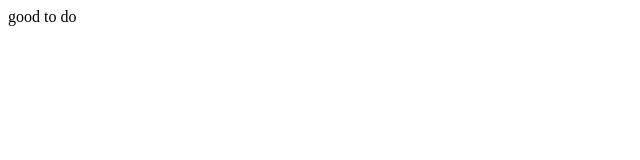
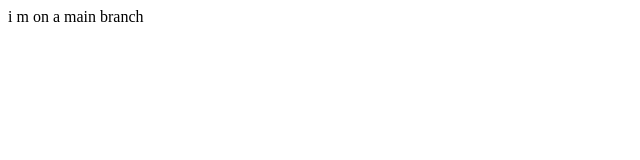
Before and after one commit to Samyakulkarni/test, a plain HTML site: page index.html in a window 1280 px wide. Shown: the full height of the page, 0-640 px from the left. Drawn offline with Linux system fonts and the light colour scheme.

Commit message:
changes in the ndex file

```diff
--- a/index.html
+++ b/index.html
@@ -6,6 +6,6 @@
     <title>Document</title>
 </head>
 <body>
-    good to do
+   i m on a main branch
 </body>
 </html>
```
